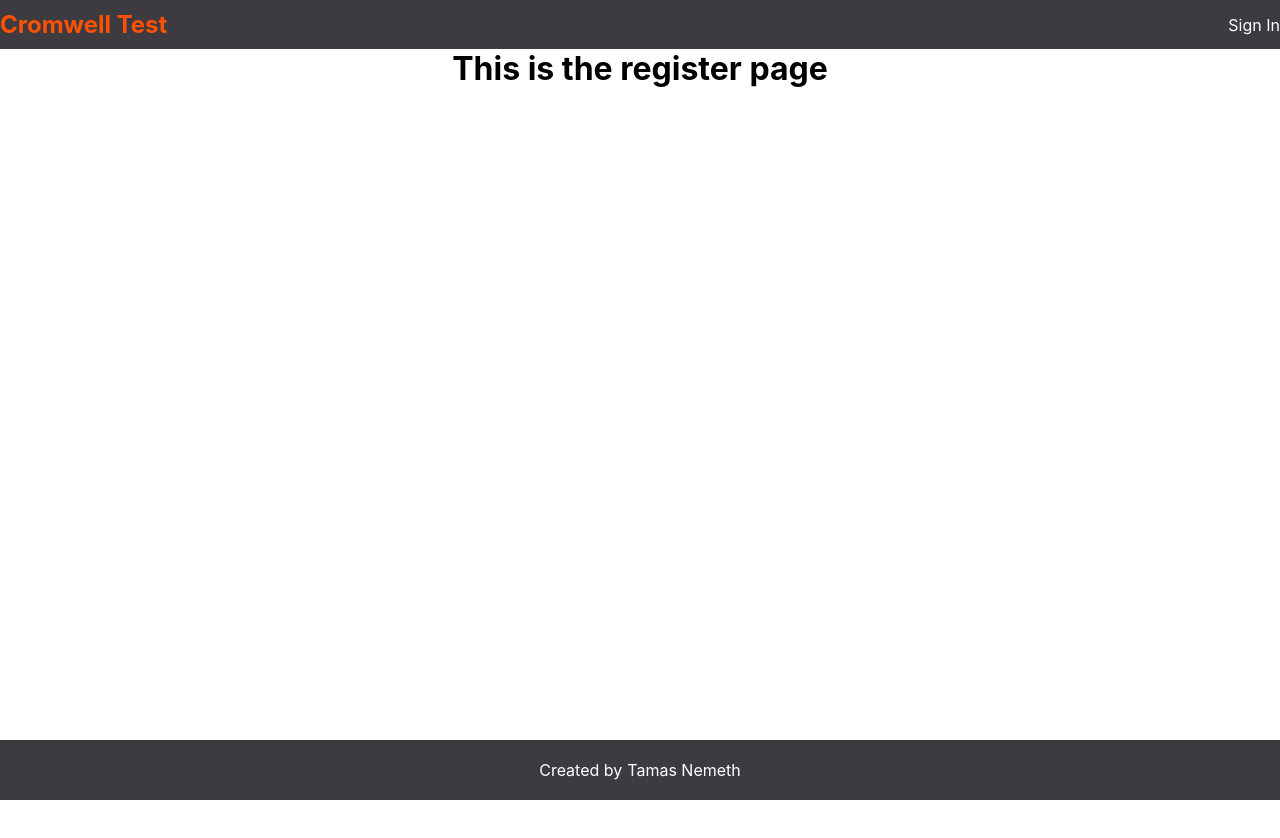
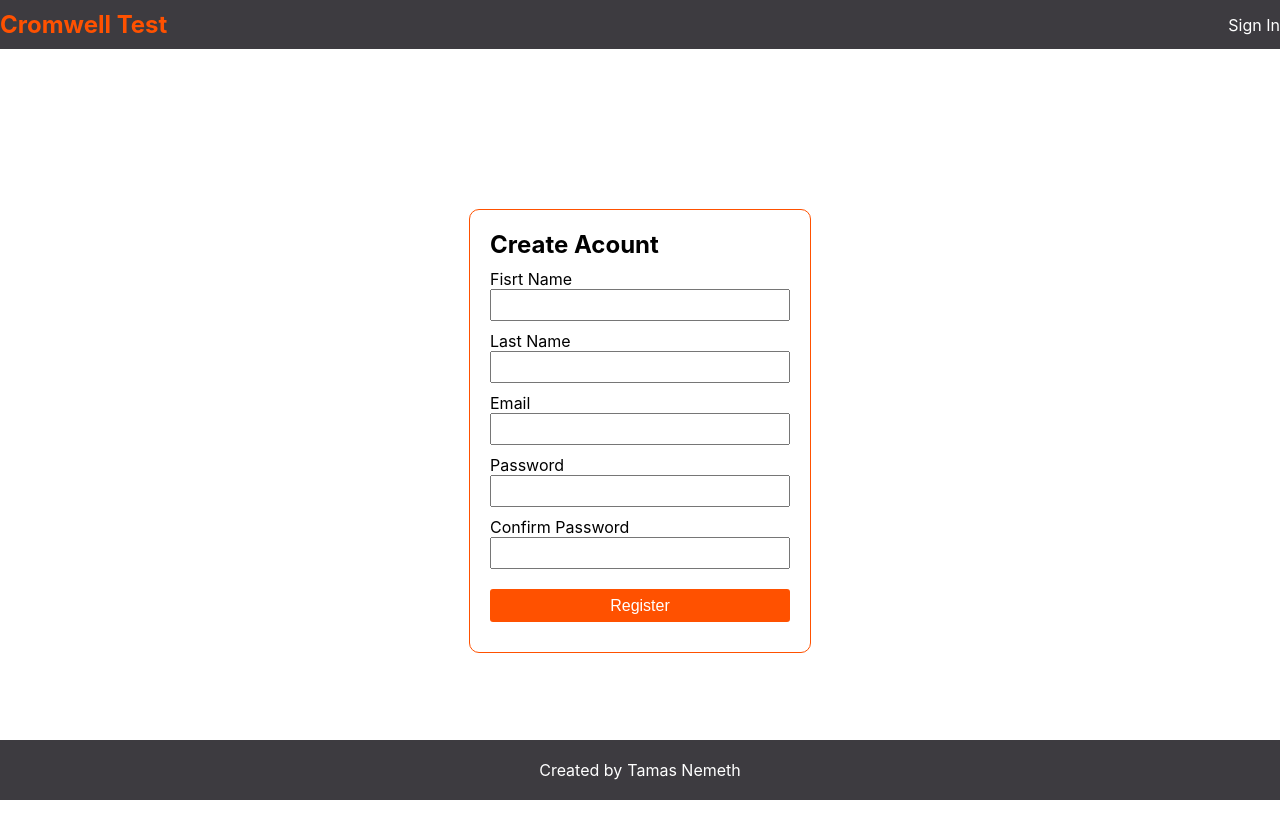
Before and after one commit to nemetht91/Cromwell-Test, a React (Create React App) app in the folder client/: page /register in a window 1280 px wide. Shown: the top 838 px of the page. Before the commit the page ends 800 px from the top, so only its background shows below. Built offline with nearby package versions, Linux system fonts and the light colour scheme.

Commit message:
add and style register form

```diff
--- a/client/src/App.css
+++ b/client/src/App.css
@@ -70,3 +70,65 @@ footer a{
 footer a:hover{
   color: var(--primary-color);
 }
+
+/* Forms */
+
+.login ,
+.register{
+    display: flex;
+    justify-content: flex-start;
+    align-items: center;
+    flex-direction: column;
+    height: 100vh;
+   padding-top: 150px;
+   text-align: left;
+}
+
+.card{
+  border: var(--primary-color) 0.5px solid;
+  padding: 20px;
+  margin-top: 10px;
+  border-radius: 10px;
+}
+
+.form-group{
+  display: flex;
+  flex-direction: column;
+  justify-content: flex-start;
+  margin: 10px 0px;
+  font-size: 1rem;
+}
+
+.login .form-group input,
+.register .form-group input,
+.create .form-group input{
+  font-size: 1rem;
+  padding: 5px;
+  width: 300px;
+}
+
+.form-group textarea{
+  font-size: 1rem;
+  padding: 5px;
+}
+
+.btn{
+  background-color: var(--primary-color);
+  color: white;
+  padding: 7.5px;
+  font-size: 1rem;
+  border: none;
+  border-radius: 3px;
+  margin: 10px 0px;
+  text-align: center;
+  width: 100%;
+}
+
+.btn:hover{
+  cursor: pointer;
+
+}
+
+a.btn:hover{
+  color: white;
+}
--- /dev/null
+++ b/client/src/Components/Form/Inputbox.jsx
@@ -0,0 +1,11 @@
+import React from "react";
+
+function InputBox(props){
+
+    return <div className="form-group">
+    <label for={props.name}>{props.label}</label>
+    <input onChange={() => props.onChange} type="text" className="form-control" maxLength={50}  name={props.name}/>
+</div>
+}
+
+export default InputBox;
--- a/client/src/Components/routes/RegisterPage.jsx
+++ b/client/src/Components/routes/RegisterPage.jsx
@@ -1,9 +1,20 @@
 import React from "react";
+import InputBox from "../Form/Inputbox";
 
 function RegisterPage(){
 
     return <div className="register page">
-        <h1>This is the register page</h1>
+        <div className="card">
+            <h2>Create Acount</h2>
+            <form action="/register" method="POST">
+                <InputBox name="firstName" label="Fisrt Name"/>
+                <InputBox name="lastName" label="Last Name"/>
+                <InputBox name="email" label="Email"/>
+                <InputBox name="password" label="Password"/>
+                <InputBox name="confirmPassword" label="Confirm Password"/>
+                <button type="submit" className="btn">Register</button>
+              </form>
+        </div>
     </div>
 }
 
```
